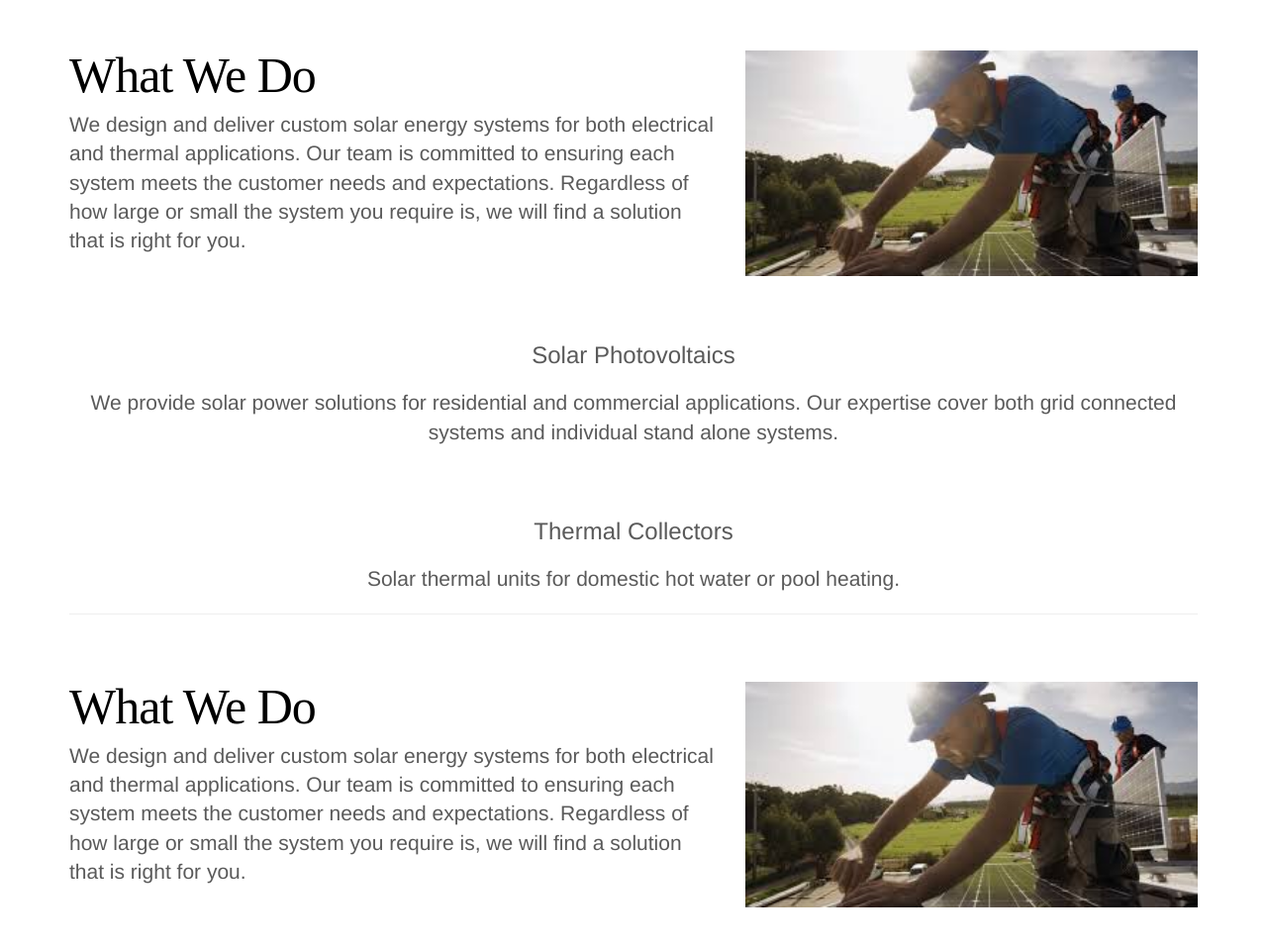
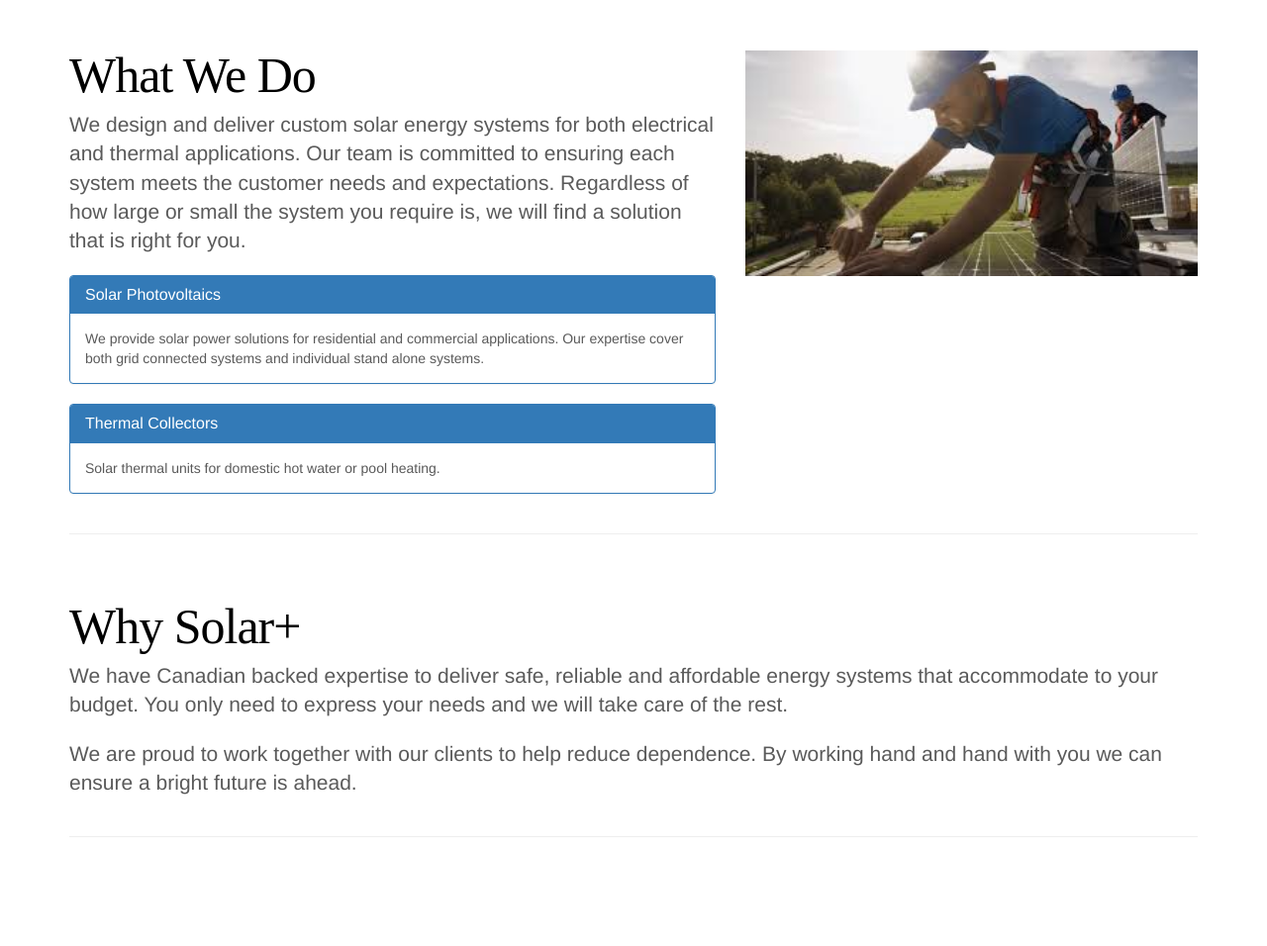
Before and after one commit to kaiPushOrigin/solarPlus-Website, a plain HTML site: page index.html in a window 1280 px wide. Shown: the part 1232-2188 px from the top of the page at 99% size. Drawn offline with nearby package versions, Linux system fonts and the light colour scheme; a web font is replaced by a local one.

Commit message:
Organized information in panels

```diff
--- a/index.html
+++ b/index.html
@@ -130,33 +130,41 @@
 				<div class="col-md-7">
 					<h2 class="featurette-heading">What We Do</h2>
 					<p class="lead">We design and deliver custom solar energy systems for both electrical and thermal applications. Our team is committed to ensuring each system meets the customer needs and expectations. Regardless of how large or small the system you require is, we will find a solution that is right for you.</p>
+					<div class="panel panel-primary">
+  						<div class="panel-heading">
+    						<h3 class="panel-title">Solar Photovoltaics</h3>
+  						</div>
+  						<div class="panel-body">
+    						We provide solar power solutions for residential and commercial applications. Our expertise cover both grid connected systems and individual stand alone systems.
+  						</div>
+					</div>
+
+					<div class="panel panel-primary">
+  						<div class="panel-heading">
+    						<h3 class="panel-title">Thermal Collectors</h3>
+  						</div>
+  						<div class="panel-body">
+    						Solar thermal units for domestic hot water or pool heating.
+  						</div>
+					</div>
+
 				</div>
 
 				<div class="col-md-5" id="sideImg">
 					<img class="featurette-image img-responsive" src="img/aboutUs.jpg" alt="About Us placeholder" width="100%">
 				</div>
-			</div>
-
-			<div id="features">
-				<h3><br>Solar Photovoltaics<h3>
-				<p class="lead">We provide solar power solutions for residential and commercial applications. Our expertise cover both grid connected systems and individual stand alone systems. </p>
-
-				<h3><br><br>Thermal Collectors<h3>
-				<p class="lead">Solar thermal units for domestic hot water or pool heating.<br></p>
 
 			</div>
 			<hr>
 
-			<div class="row featurette" id="whatWeDo">
-				<div class="col-md-7">
-					<h2 class="featurette-heading">What We Do</h2>
-					<p class="lead">We design and deliver custom solar energy systems for both electrical and thermal applications. Our team is committed to ensuring each system meets the customer needs and expectations. Regardless of how large or small the system you require is, we will find a solution that is right for you.</p>
-				</div>
-
-				<div class="col-md-5" id="sideImg">
-					<img class="featurette-image img-responsive" src="img/aboutUs.jpg" alt="About Us placeholder" width="100%">
+			<div class="row featurette" id="whySolarPlus">
+				<div class="col-md-12">
+					<h2 class="featurette-heading">Why Solar+</h2>
+					<p class="lead">We have Canadian backed expertise to deliver safe, reliable and affordable energy systems that accommodate to your budget. You only need to express your needs and we will take care of the rest.</p>
+					<p class="lead">We are proud to work together with our clients to help reduce dependence. By working hand and hand with you we can ensure a bright future is ahead.</p>
 				</div>
 			</div>
+			<hr>
 
 
 
@@ -171,7 +179,7 @@
 
 
 
-			</div> -->
+
 
     <!-- Bootstrap core JavaScript
     ================================================== -->
--- a/stylesheets/master.css
+++ b/stylesheets/master.css
@@ -5,7 +5,7 @@ h2 {
 #features {
 
   padding-top: 20px;
-  text-align: center;
+
 }
 #sideImg {
   margin-top: 48px !important;
```
